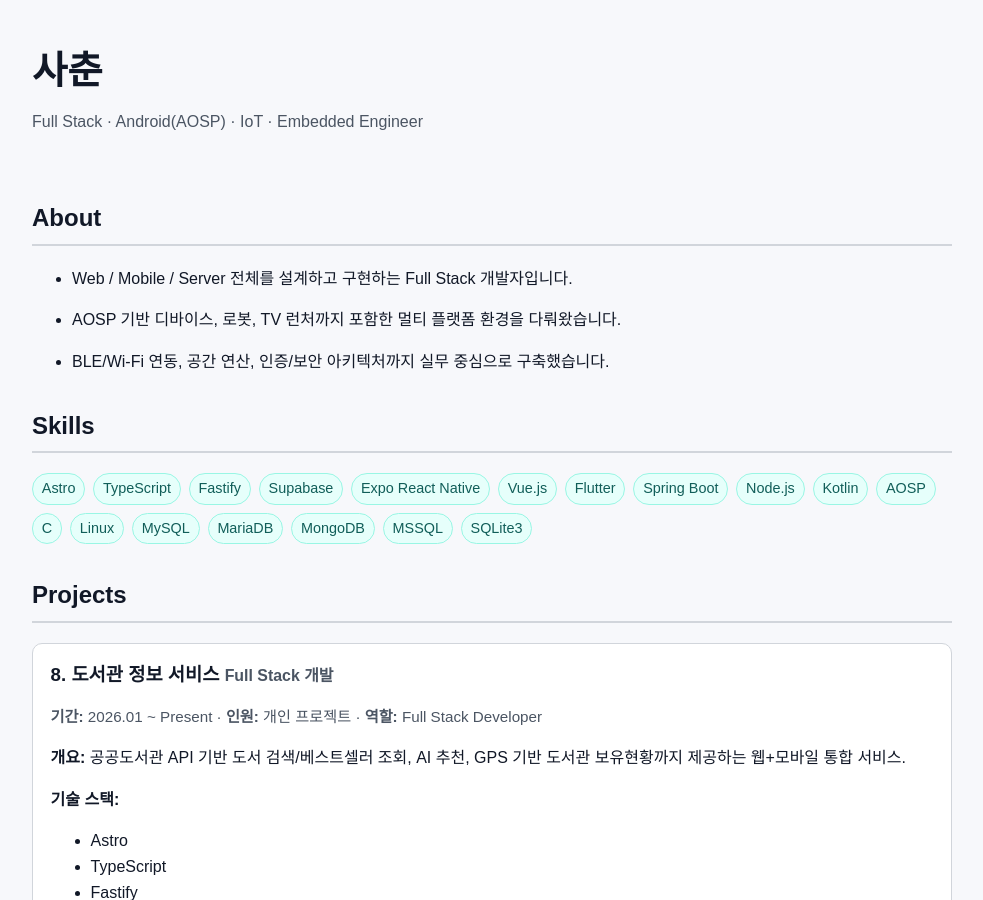
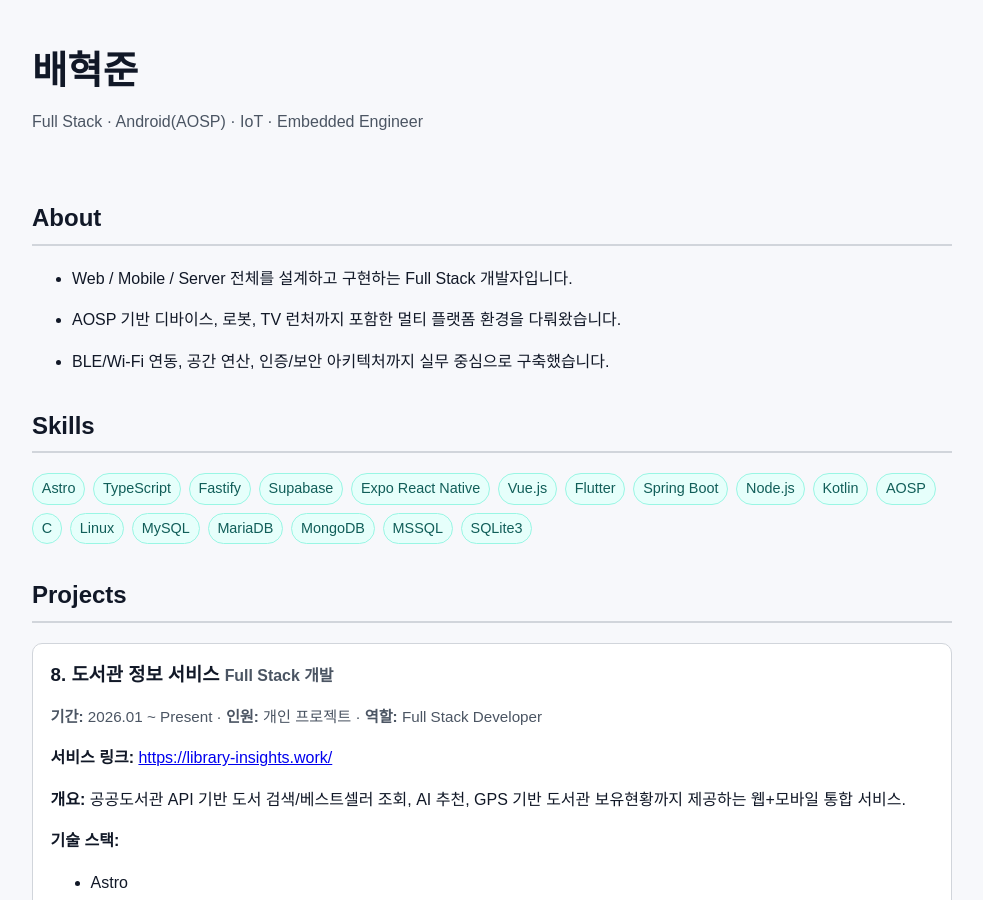
Before and after one commit to sachun78/sachun78.github.io, a Jekyll site: the page built from index.md, in a window 1280 px wide and 900 px high. Shown: the whole window, without its empty margins (148-1131 px from the left). Built offline with Jekyll 4.4.1, drawn with Linux system fonts in a browser that asks for light colours.

Commit message:
feat: add library-insights service link to portfolio project

```diff
--- a/_data/profile.yml
+++ b/_data/profile.yml
@@ -1,4 +1,4 @@
-name: "사춘"
+name: "배혁준"
 headline: "Full Stack · Android(AOSP) · IoT · Embedded Engineer"
 summary:
   - "Web / Mobile / Server 전체를 설계하고 구현하는 Full Stack 개발자입니다."
--- a/_data/projects.yml
+++ b/_data/projects.yml
@@ -12,6 +12,7 @@
     - "Expo React Native"
     - "Cloudflare Pages"
     - "GPT-4o-mini"
+  site_url: "https://library-insights.work/"
   overview: "공공도서관 API 기반 도서 검색/베스트셀러 조회, AI 추천, GPS 기반 도서관 보유현황까지 제공하는 웹+모바일 통합 서비스."
   architecture:
     - "Cloudflare Pages (Astro Web)"
--- a/index.md
+++ b/index.md
@@ -23,6 +23,9 @@
 <section class="card">
   <h3>{{ p.id }}. {{ p.title }} <small>{{ p.subtitle }}</small></h3>
   <p class="meta"><strong>기간:</strong> {{ p.period }} · <strong>인원:</strong> {{ p.team }} · <strong>역할:</strong> {{ p.role }}</p>
+  {% if p.site_url %}
+  <p><strong>서비스 링크:</strong> <a href="{{ p.site_url }}" target="_blank" rel="noopener noreferrer">{{ p.site_url }}</a></p>
+  {% endif %}
   <p><strong>개요:</strong> {{ p.overview }}</p>
 
   {% if p.tech_stack %}
```
